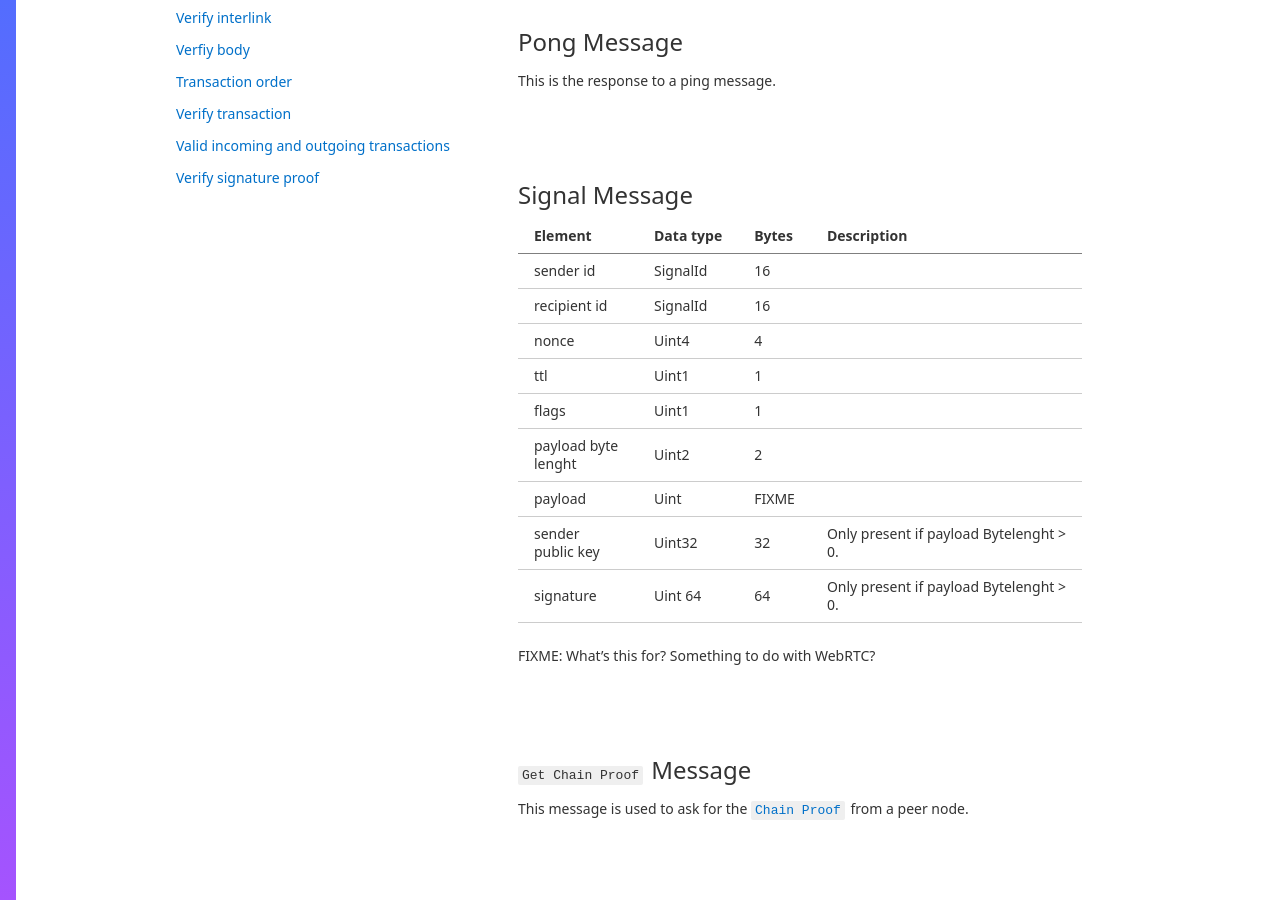
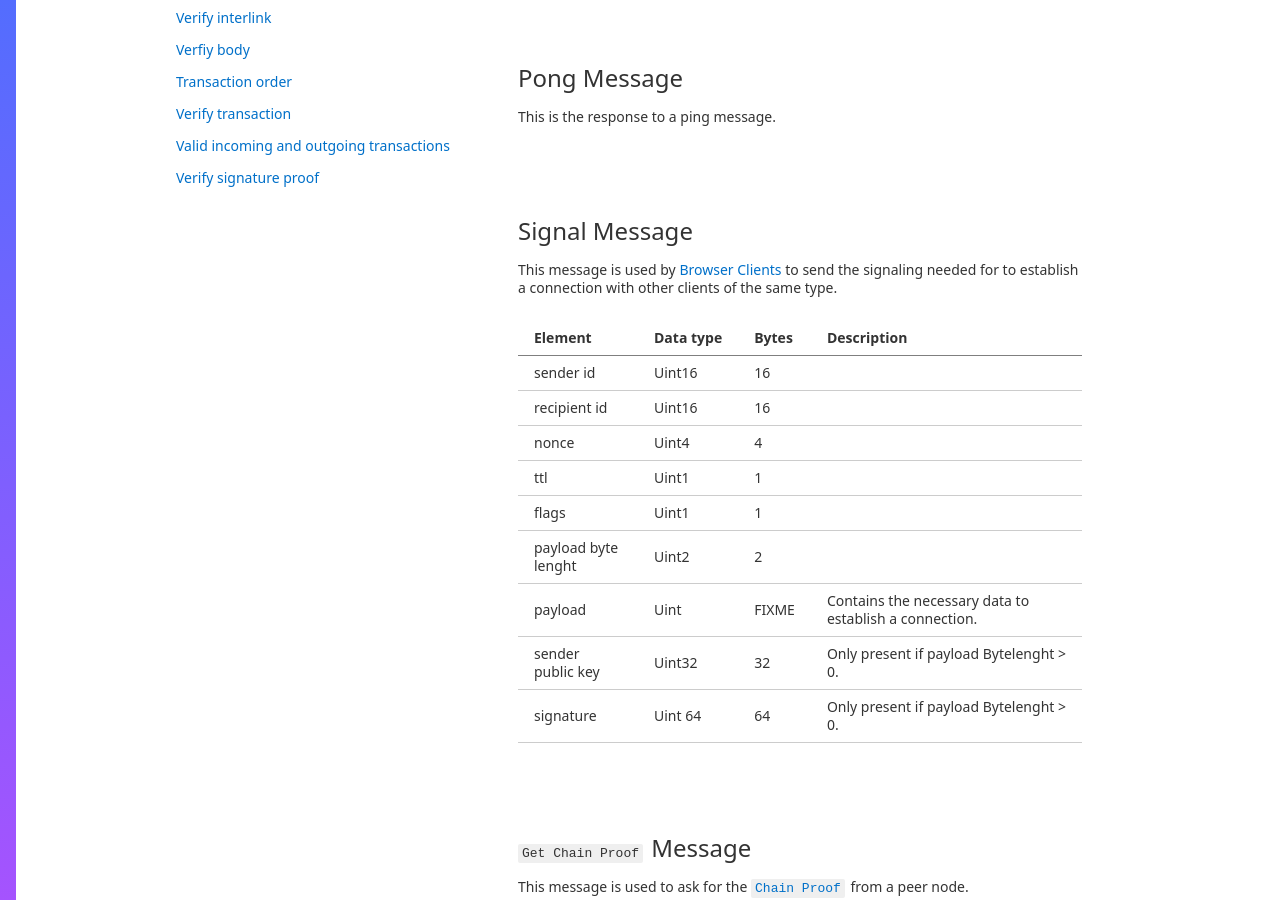
Before and after one commit to nimiq-network/developer-reference, a Jekyll site: the page built from chapters/messages.md, in a window 1280 px wide and 900 px high, scrolled down 4218 px. Built offline with Jekyll 4.4.1, drawn with Linux system fonts in a browser that asks for light colours; our own code applies the rules of GitHub Pages for plain Markdown files; some of the changed text lies outside the part shown.

Commit message:
Fixes missing data

```diff
--- a/chapters/messages.md
+++ b/chapters/messages.md
@@ -84,7 +84,7 @@ This message is used to send one transaction at a time (in serialized form) but
 
 ## Mempool Message
 
-FIXME: What's the mempool message for?
+This message is used to request to a peer node to send the transactions of its meempool.
 
 ## Reject Message
 
@@ -94,7 +94,7 @@ This message is used to signal to a peer that something they sent us was rejecte
 |-------------|----------------|-------|------------------------|
 | message type | Uint1   | 1     | [message type](/constants.md#message-types)  |
 | code        | Uint1   | 1     | [Reject Message Code](/constants.md#reject-message-code)  |
-| reason      | Uint   | >255  | FIXME: What is reason for?  |
+| reason      | Uint   | >255  | Indicates the peer the reason why it was rejected.  |
 | byte length  | Uint1   | 1     |   |
 | extra data   | Uint2   | 2     |   |
 
@@ -125,19 +125,20 @@ This is the response to a ping message.
 
 ## Signal Message
 
+This message is used by [Browser Clients](/nodes-and-clients.md#browser-client) to send the signaling needed for to establish a connection with other clients of the same type.
+
 | Element        | Data type      | Bytes | Description       			        |
 |----------------|----------------|-------|------------------------------------|
-| sender id       | SignalId 	  | 16    | 									|
-| recipient id    | SignalId 	  | 16    | 						   		    |
+| sender id       | Uint16 	  | 16    | 									|
+| recipient id    | Uint16 	  | 16    | 						   		    |
 | nonce		     | Uint4   | 4     | 								    |
 | ttl	     	 | Uint1   | 1     | 								    |
 | flags		     | Uint1   | 1     | 								    |
 | payload byte lenght | Uint2   | 2     | 								    |
-| payload        | Uint   | FIXME | 								    |
+| payload        | Uint   | FIXME | 	Contains the necessary data to establish a connection. 							    |
 | sender public key   | Uint32   | 32    |Only present if payload Bytelenght > 0.  |
 | signature      | Uint 64  | 64    |Only present if payload Bytelenght > 0.  |
 
-FIXME: What's this for? Something to do with WebRTC?
 
 ## `Get Chain Proof` Message
 
@@ -170,16 +171,17 @@ This message is used to ask for the TransactionsProof from a peer node.
 | Element        | Data type      | Bytes | Description       			        |
 |----------------|----------------|-------|-------------------------------------|
 | block hash      | hash 		  | 32    | 									|
-| addresses length    | SignalId  | FIXME | 						   		    |
+| addresses length    | Uint  | 2 | 						   		    |
+| addresses     | Uint  | 2 | 						   		    |
 
 ## `Transactions Proof` Message
 
-This message is used to send a TransactionsProof to a peer node. FIXME: What's a TransactionsProof?
+This message is used to send a TransactionsProof to a peer node.
 
 | Element        | Data type      | Bytes | Description       			        |
 |----------------|----------------|-------|-------------------------------------|
-| has roof       | Uint1   | 1     | 						   		    |
-| proof          | Uint    | FIXME | 						   		    |
+| has proof      | Uint1   | 1     | 						   		    |
+| proof          | transactionProof    | FIXME  | 	Only present if payload = 0.					   		    |
 
 ## `Transactions Receipts` Message
 
```
